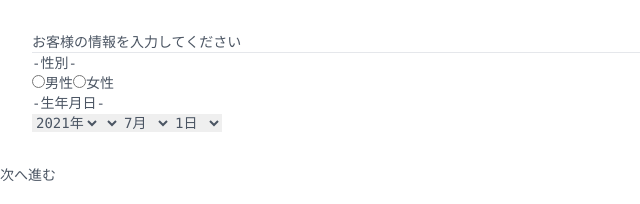
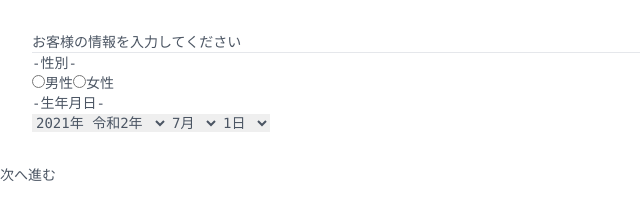
Before and after one commit to tyasu106/input-form, a React (Create React App) app: page / in a window 1280 px wide. Shown: the top 204 px of the page, without its empty margins (0-640 px from the left). Built offline with nearby package versions, Linux system fonts and the light colour scheme.

Commit message:
和暦実装

```diff
--- a/src/components/Step1.js
+++ b/src/components/Step1.js
@@ -22,32 +22,47 @@ export const Step1 = () => {
   const setYear = () => {
     let list = [];
     for (let i = 1950; i <= new Date().getFullYear(); i++) {
-      list.push(
-        <option key={`year_${i}`} value={i}>
-          {i}年
-        </option>
-      );
-    }
-    return list;
-  };
-
-  const setWareki = () => {
-    let list = [];
-    for (let w = 1950; w <= new Date().getFullYear(); w++) {
-      if (w > 1988) {
-        return list.push(
-          <option key={`year_${w}`} value={w}>
-            {w}年 {"平成" + (w - 1988)}年
-          </option>
-        );
-      } if (w > 1925) {
-        return list.push(
-          <option key={`year_${w}`} value={w}>
-            {w}年 {"昭和" + (w - 1925)}年
+      let reiwa = i - 2019;
+      if (i > 2019) {
+        if (reiwa === 1) {
+          list.push(
+            <option key={`year_${i}`} value={i}>
+              {i}年 {"令和元"}年
+            </option>
+          );
+        } else {
+          list.push(
+            <option key={`year_${i}`} value={i}>
+              {i}年 {"令和" + reiwa}年
+            </option>
+          );
+        }
+      }
+      if (i > 1988 && i <= 2018) {
+        let heisei = i - 1988;
+        if (heisei === 1) {
+          list.push(
+            <option key={`year_${i}`} value={i}>
+              {i}年 {"平成元"}年
+            </option>
+          );
+        } else {
+          list.push(
+            <option key={`year_${i}`} value={i}>
+              {i}年 {"平成" + heisei}年
+            </option>
+          );
+        }
+      }
+      if (i > 1925 && i <= 1988) {
+        list.push(
+          <option key={`year_${i}`} value={i}>
+            {i}年 {"昭和" + (i - 1925)}年
           </option>
         );
       }
     }
+    return list;
   };
 
   const setMonth = () => {
@@ -116,15 +131,6 @@ export const Step1 = () => {
             </select>
             <select
               native
-              value={birthYear}
-              onChange={selectBirthYear}
-              id="birth-wareki"
-              name="year"
-            >
-              {setWareki()}
-            </select>
-            <select
-              native
               value={birthMonth}
               onChange={selectBirthMonth}
               id="birth-month"
```
